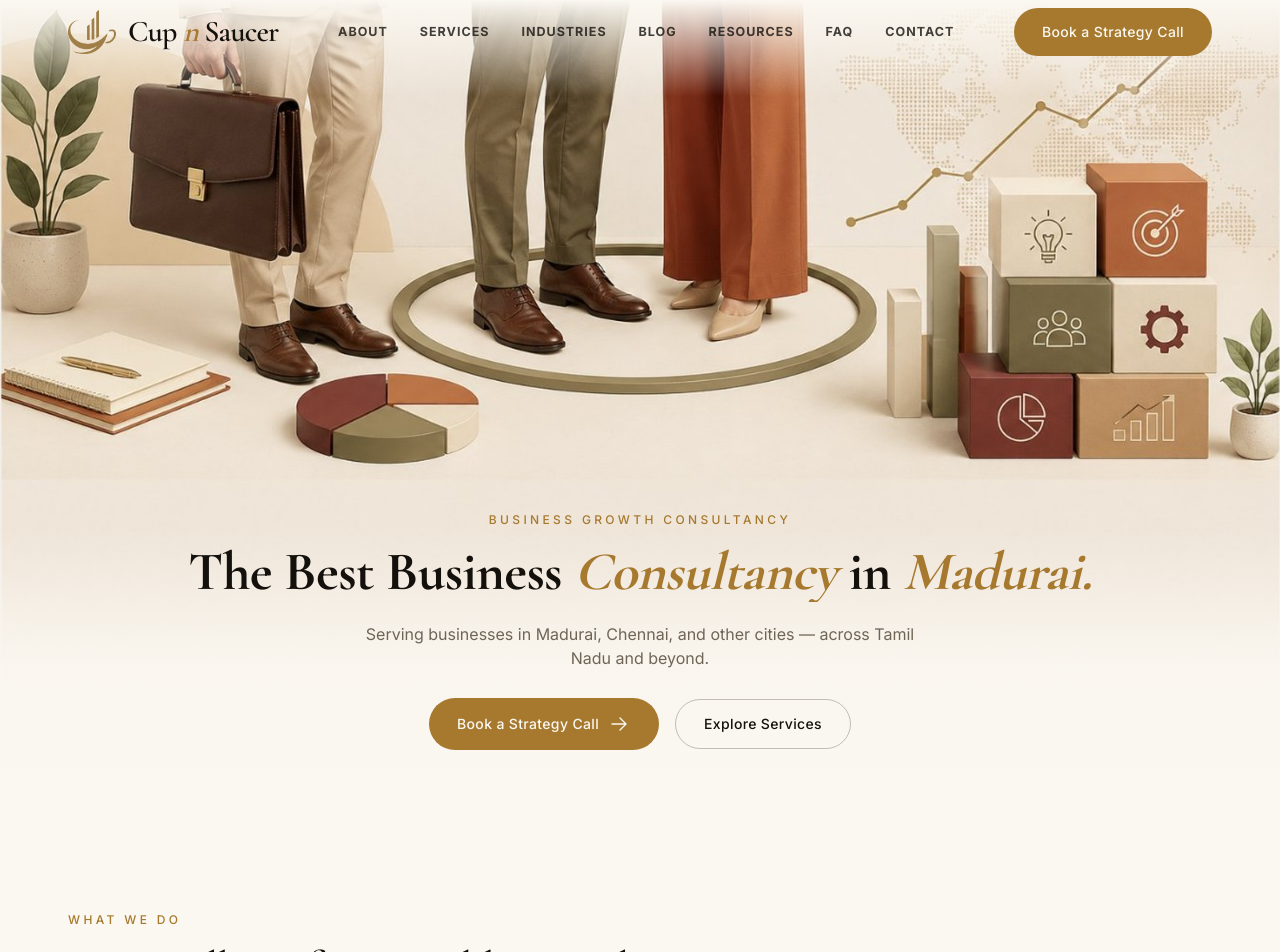
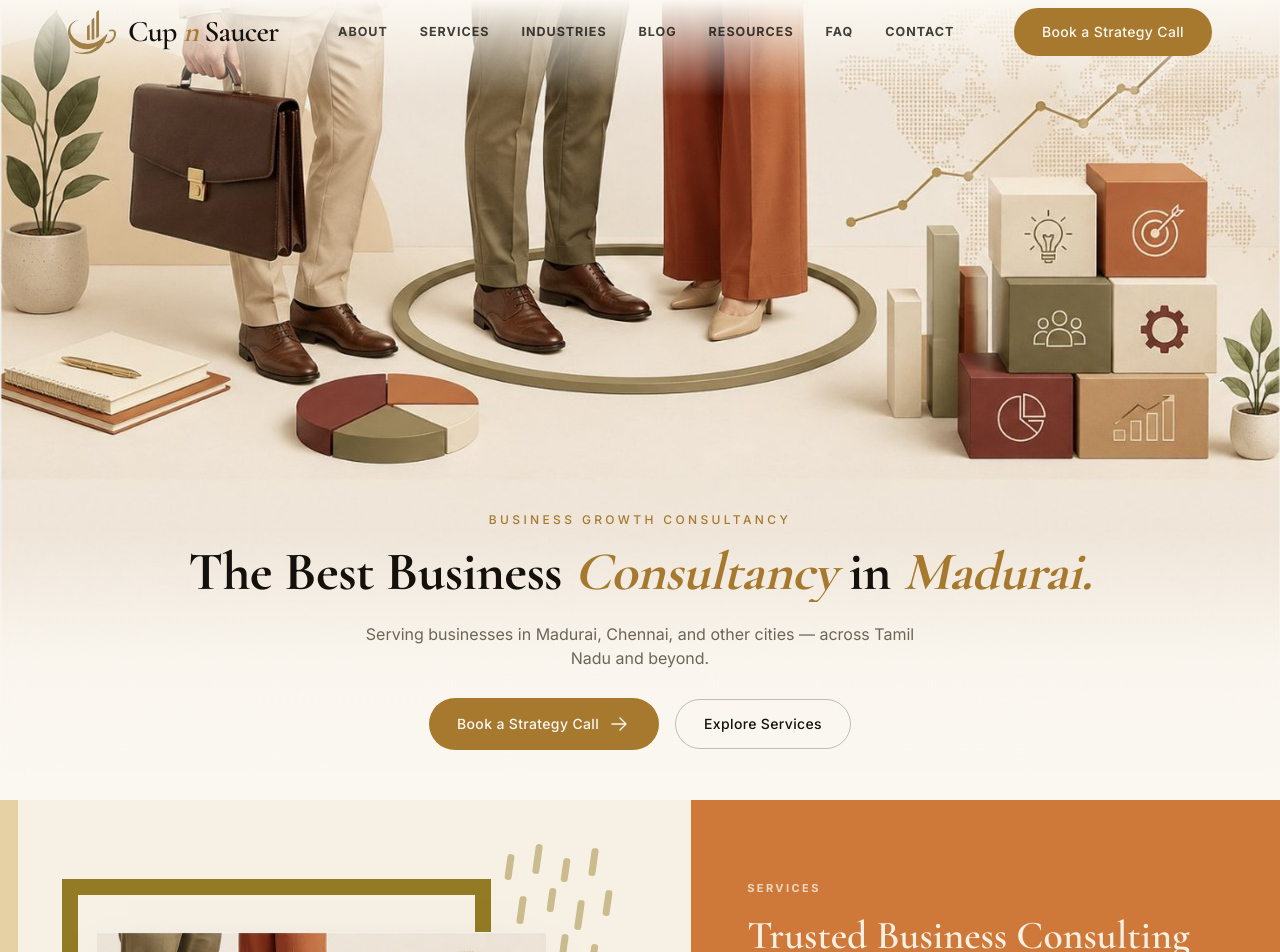
Before and after one commit to madhumitaganeshkumar123-ship-it/cupnsaucer, a Next.js app: page / in a window 1280 px wide. Shown: the top 952 px of the page. Built offline with nearby package versions, Linux system fonts and the light colour scheme.

Commit message:
Update page.tsx

```diff
--- a/src/app/page.tsx
+++ b/src/app/page.tsx
@@ -1,4 +1,5 @@
 import { Hero } from "@/components/home/Hero";
+import { GrowthFramework } from "@/components/home/GrowthFramework";
 import { Services } from "@/components/home/Services";
 import { Approach } from "@/components/home/Approach";
 import { Industries } from "@/components/home/Industries";
@@ -11,6 +12,7 @@ export default function HomePage() {
   return (
     <>
       <Hero />
+      <GrowthFramework />
       <Services />
       <Approach />
       <Industries />
```
